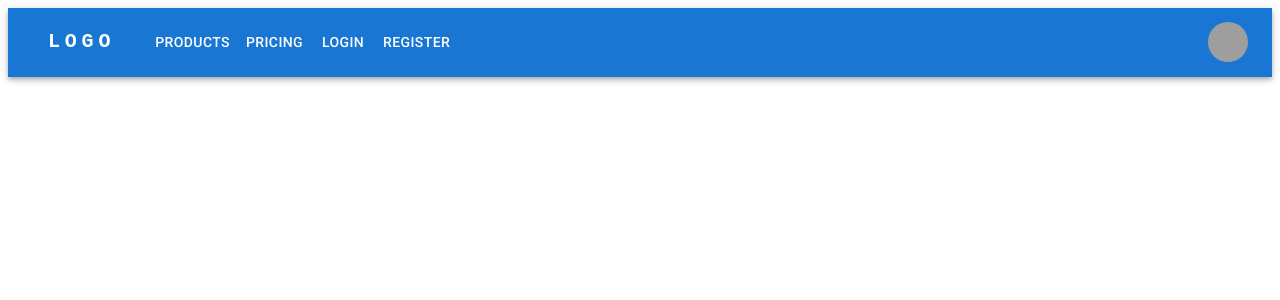
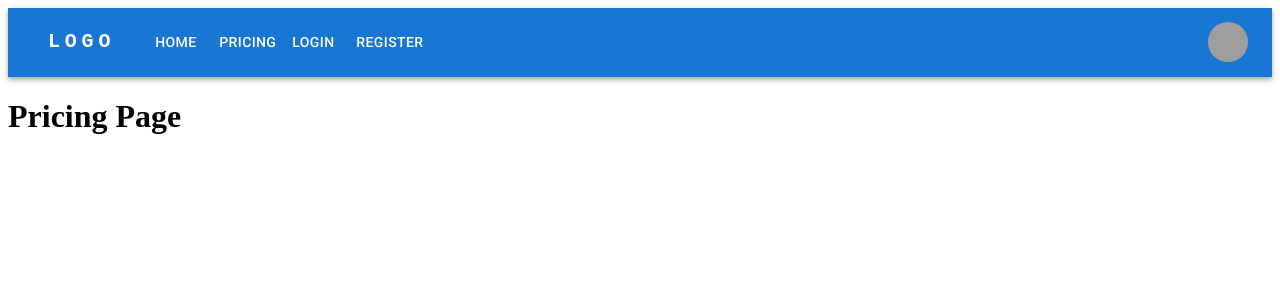
Before and after one commit to desislava-m/react-router-workshop, a React (Vite) app: page /pricing in a window 1280 px wide. Shown: the top 300 px of the page. Built offline with nearby package versions, Linux system fonts and the light colour scheme; grey boxes are pictures that could not be loaded; some icons are missing.

Commit message:
Adding routes and navigation links

```diff
--- a/components/Header.jsx
+++ b/components/Header.jsx
@@ -13,7 +13,12 @@ import Tooltip from '@mui/material/Tooltip';
 import MenuItem from '@mui/material/MenuItem';
 import AdbIcon from '@mui/icons-material/Adb';
 
-const pages = ['Products', 'Pricing', 'Login', 'Register'];
+const pages = [
+    { title: 'Home', link: '/'},
+    { title: 'Pricing', link: '/pricing'},
+    { title: 'Login', link: '/login'},
+    { title: 'Register', link: '/register'}
+]
 const settings = ['Profile', 'Logout'];
 
 function Header() {
@@ -85,9 +90,9 @@ function Header() {
               onClose={handleCloseNavMenu}
               sx={{ display: { xs: 'block', md: 'none' } }}
             >
-              {pages.map((page) => (
-                <MenuItem key={page} onClick={handleCloseNavMenu}>
-                  <Typography sx={{ textAlign: 'center' }}>{page}</Typography>
+              {pages.map(({title}) => (
+                <MenuItem key={title} onClick={handleCloseNavMenu}>
+                  <Typography sx={{ textAlign: 'center' }}>{title}</Typography>
                 </MenuItem>
               ))}
             </Menu>
@@ -112,13 +117,14 @@ function Header() {
             LOGO
           </Typography>
           <Box sx={{ flexGrow: 1, display: { xs: 'none', md: 'flex' } }}>
-            {pages.map((page) => (
+            {pages.map(({ title, link }) => (
               <Button
-                key={page}
+                href={link}
+                key={title}
                 onClick={handleCloseNavMenu}
                 sx={{ my: 2, color: 'white', display: 'block' }}
               >
-                {page}
+                {title}
               </Button>
             ))}
           </Box>
--- /dev/null
+++ b/components/Home.jsx
@@ -0,0 +1,6 @@
+
+export default function Home() {
+    return (
+        <h1>Home Page</h1>
+    )
+}
--- /dev/null
+++ b/components/Pricing.jsx
@@ -0,0 +1,5 @@
+export default function Pricing() {
+    return (
+        <h1>Pricing Page</h1>
+    )
+}
--- a/package.json
+++ b/package.json
@@ -16,7 +16,8 @@
     "@mui/icons-material": "^7.1.1",
     "@mui/material": "^7.1.1",
     "react": "^19.1.0",
-    "react-dom": "^19.1.0"
+    "react-dom": "^19.1.0",
+    "react-router-dom": "^7.6.2"
   },
   "devDependencies": {
     "@eslint/js": "^9.25.0",
--- a/src/App.jsx
+++ b/src/App.jsx
@@ -1,4 +1,7 @@
 import Header from "../components/Header"
+import { Routes, Route } from 'react-router-dom';
+import  Home  from "../components/Home"
+import Pricing from "../components/Pricing";
 
 
 function App() {
@@ -7,6 +10,11 @@ function App() {
   return (
     <>
       <Header />
+
+      <Routes>
+        <Route path='/' element={<Home />}></Route>
+        <Route path='/pricing' element={<Pricing />} />
+      </Routes>
     </>
   )
 }
--- a/src/main.jsx
+++ b/src/main.jsx
@@ -4,10 +4,10 @@ import '@fontsource/roboto/300.css';
 import '@fontsource/roboto/400.css';
 import '@fontsource/roboto/500.css';
 import '@fontsource/roboto/700.css';
-
+import { BrowserRouter } from 'react-router-dom';
 
 createRoot(document.getElementById('root')).render(
-
-    <App />
-
+     <BrowserRouter>
+        <App />
+    </BrowserRouter>
 )
```
Also changed, not shown: 1 other file (tests, documents, lock files or other folders).
